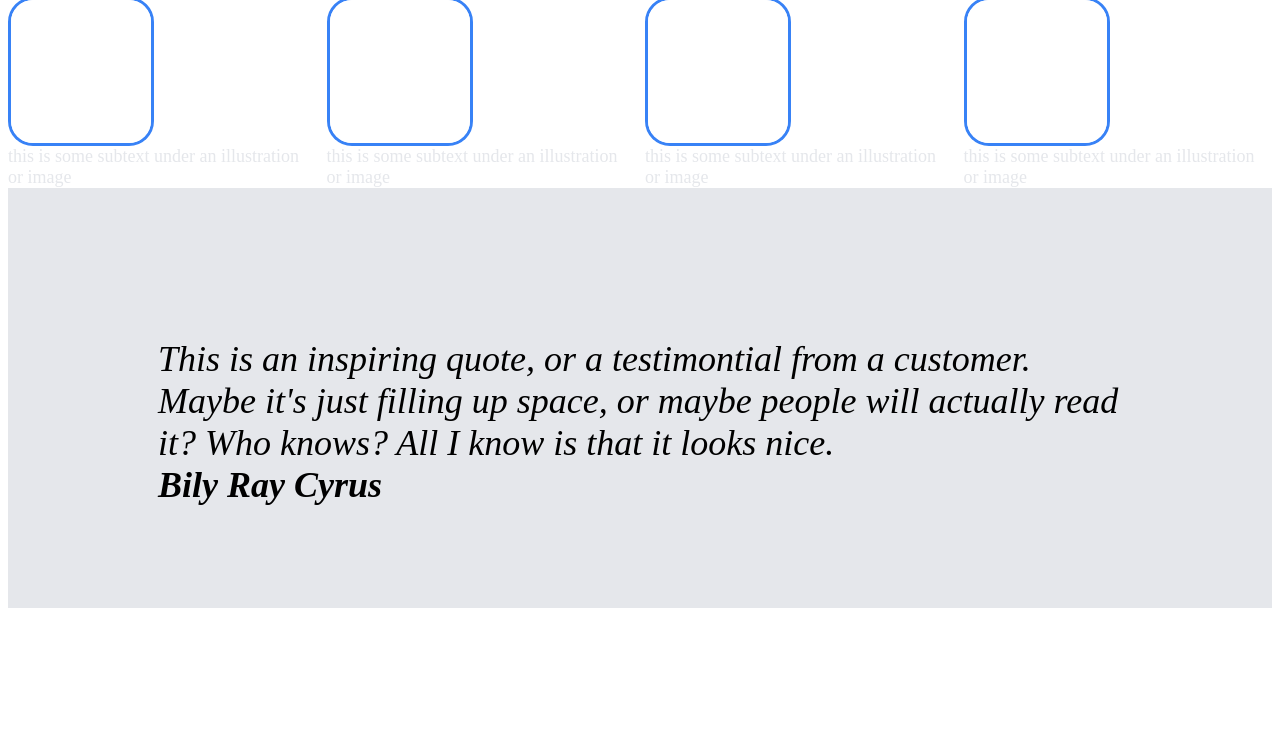
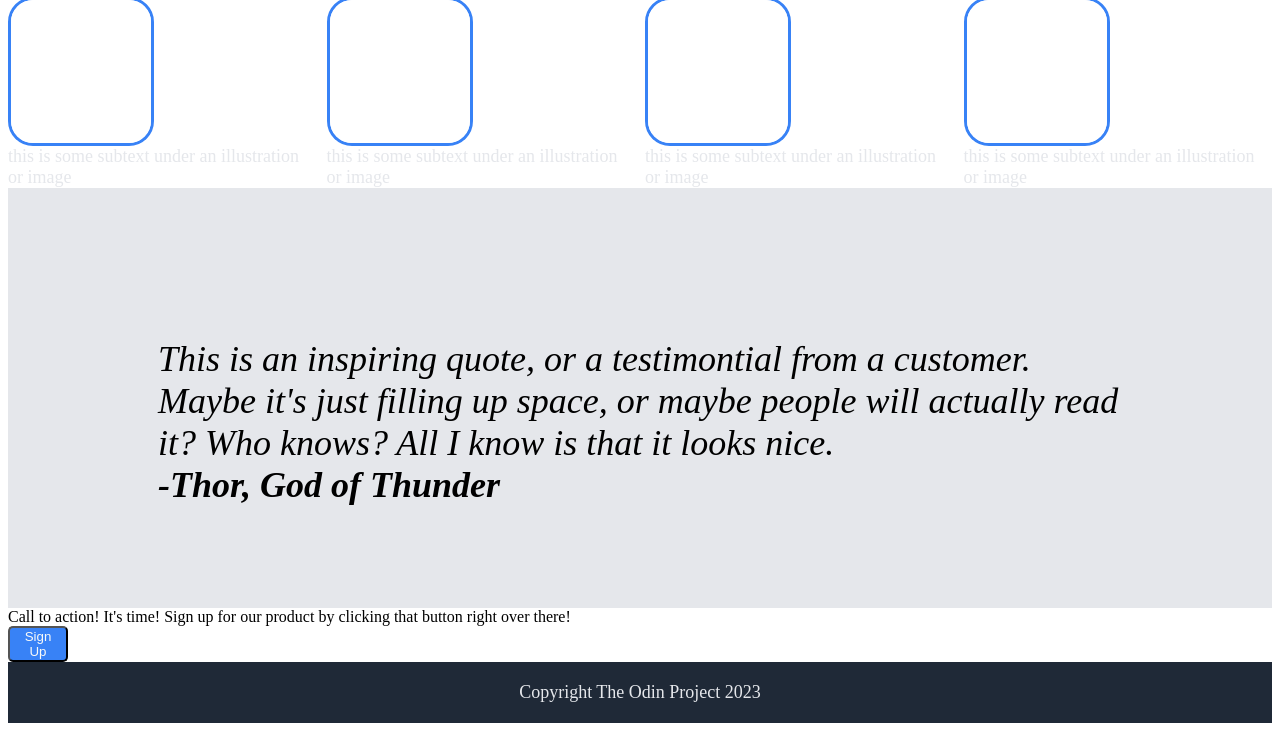
Before and after one commit to markdhemming/landing-page, a plain HTML site: page index.html in a window 1280 px wide. Shown: the part 623-1354 px from the top of the page. Before the commit the page ends 1239 px from the top, so only its background shows below. Drawn offline with Linux system fonts and the light colour scheme.

Commit message:
add text now on page

```diff
--- a/index.html
+++ b/index.html
@@ -56,8 +56,15 @@
 </div>
     <div class="quote-section">
         <div class="quote-1">This is an inspiring quote, or a testimontial from a customer. Maybe it's just filling up space, or maybe people will actually read it? Who knows? All I know is that it looks nice.</div>
-        <div class="quote-2">Bily Ray Cyrus</div>
+        <div class="quote-2">-Thor, God of Thunder</div>
     </div>
+    <div class="CTA">
+        <div class="cta-left">
+        Call to action! It's time!
+        Sign up for our product by clicking that button right over there!</div>
+        <div class=cta-right><button>Sign Up</button></div>
+    </div>
+    <footer>Copyright The Odin Project 2023</footer>
 
 
 </div>
--- a/style.css
+++ b/style.css
@@ -126,3 +126,11 @@
 .quote-2 {
     font-weight: 700;
 }
+
+footer {
+    text-align: center;
+    font-size: 18px;
+    color: #E5E7EB;
+    background-color: #1F2937;
+    padding: 20px;
+}
```
